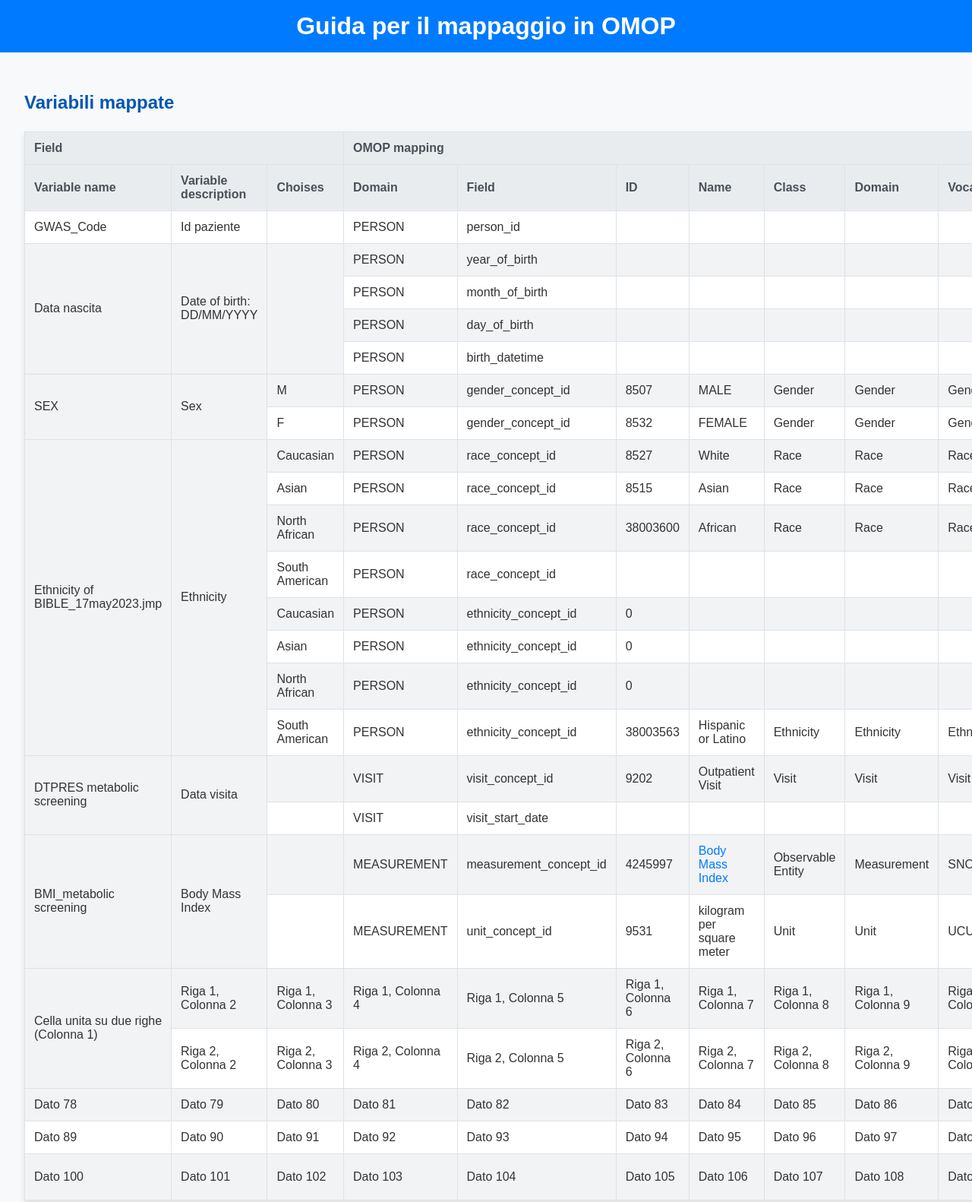
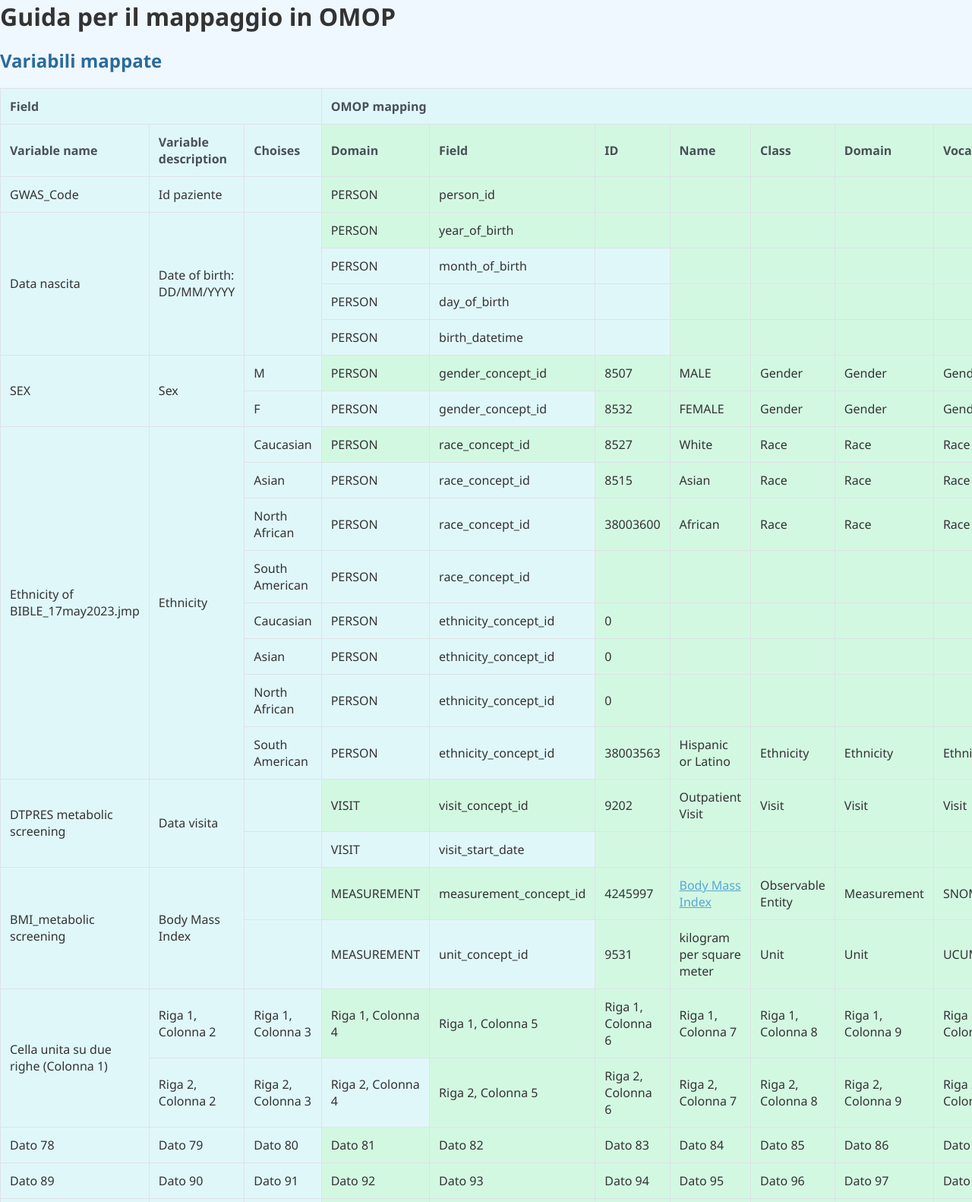
Before and after one commit to martina074/noel, a plain HTML site: page index.html in a window 1280 px wide. Shown: the top 1582 px of the page at 76% size. Drawn offline with Linux system fonts and the light colour scheme.

Commit message:
Update style.css

```diff
--- a/style.css
+++ b/style.css
@@ -1,38 +1,53 @@
 /* Stile generale */
 body {
-    font-family: Arial, sans-serif;
+    font-family: 'Segoe UI', Tahoma, Geneva, Verdana, sans-serif; /* Font moderno */
     margin: 0;
     padding: 0;
-    background-color: #f8f9fa;
+    background-color: #f0f8ff; /* Sfondo grigio chiaro */
     color: #333;
 }
 
-header {
-    background-color: #007bff;
-    color: white;
-    padding: 1em 0;
-    text-align: center;
+h1, h2 {
+    color: #2a6b9c; /* Colore blu pastello per i titoli */
+}
+
+/* Header con logo a sinistra */
+.header {
+    background-color: #a9c9f5; /* Celeste pastello per l'header */
+    padding: 1em;
+    display: flex;
+    align-items: center; /* Centra verticalmente il contenuto */
+    justify-content: flex-start; /* Allinea il logo a sinistra */
+    gap: 1em; /* Spazio tra logo e titolo */
+}
+
+.logo-container {
+    display: flex;
+    align-items: center;
+}
+
+.logo {
+    height: 50px; /* Altezza del logo */
+    width: auto;
 }
 
 h1 {
     margin: 0;
     font-size: 2em;
+    color: #333; /* Colore scuro per il titolo */
 }
 
-main {
-    padding: 2em;
+/* Colori dei link */
+a {
+    color: #58a6d8; /* Blu pastello per i link */
 }
 
-section {
-    margin-bottom: 2em;
+a:hover {
+    text-decoration: underline;
+    color: #4a86c8;
 }
 
-h2 {
-    color: #0056b3;
-    margin-bottom: 1em;
-}
-
-/* Stile delle tabelle */
+/* Stile della tabella */
 table {
     width: 100%;
     border-collapse: collapse;
@@ -50,23 +65,25 @@ th, td {
     text-align: left;
 }
 
+/* Colori delle colonne nella tabella */
+table th:nth-child(-n+3), table td:nth-child(-n+3) {
+    background-color: #e0f7fa; /* Celeste chiaro per le prime 3 colonne */
+}
+
+table th:nth-child(n+4), table td:nth-child(n+4) {
+    background-color: #d3f8e2; /* Verde chiaro per le restanti colonne */
+}
+
+/* Stile dei titoli della tabella */
 th {
     background-color: #e9ecef;
     color: #495057;
     font-weight: bold;
 }
 
-tr:nth-child(even) {
-    background-color: #f1f3f5;
-}
-
-a {
-    color: #007bff;
-    text-decoration: none;
-}
-
-a:hover {
-    text-decoration: underline;
+/* Aggiunta di un effetto hover sulle righe della tabella */
+tr:hover {
+    background-color: #f8f9fa; /* Colore grigio chiaro al passaggio del mouse */
 }
 
 /* Responsività */
```
